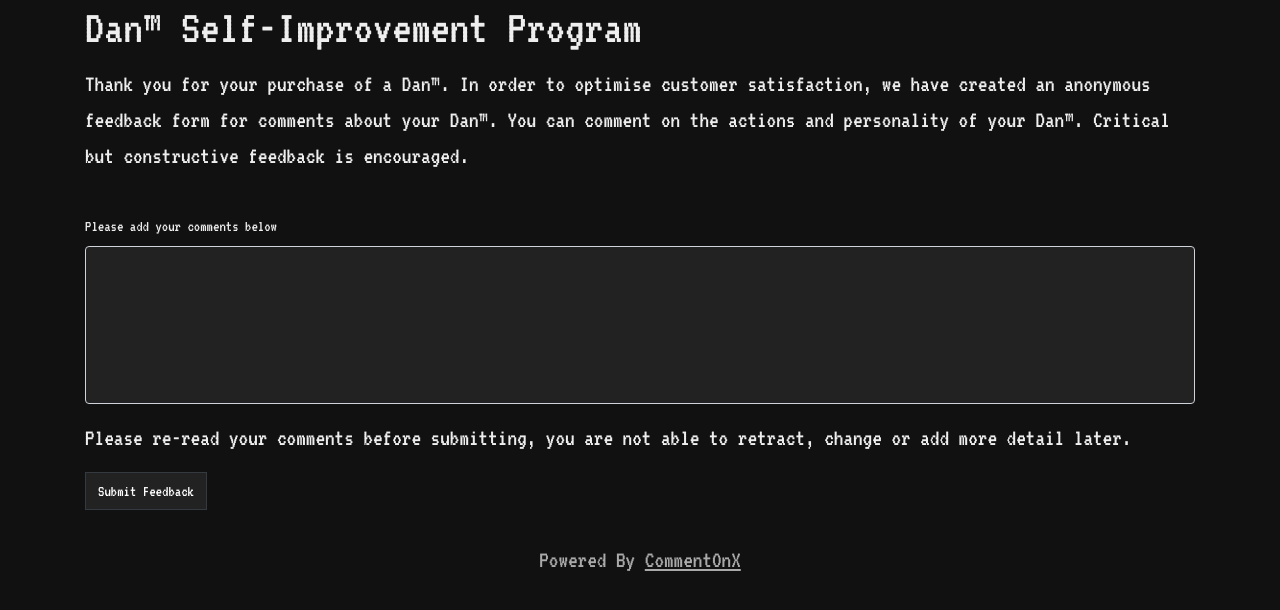
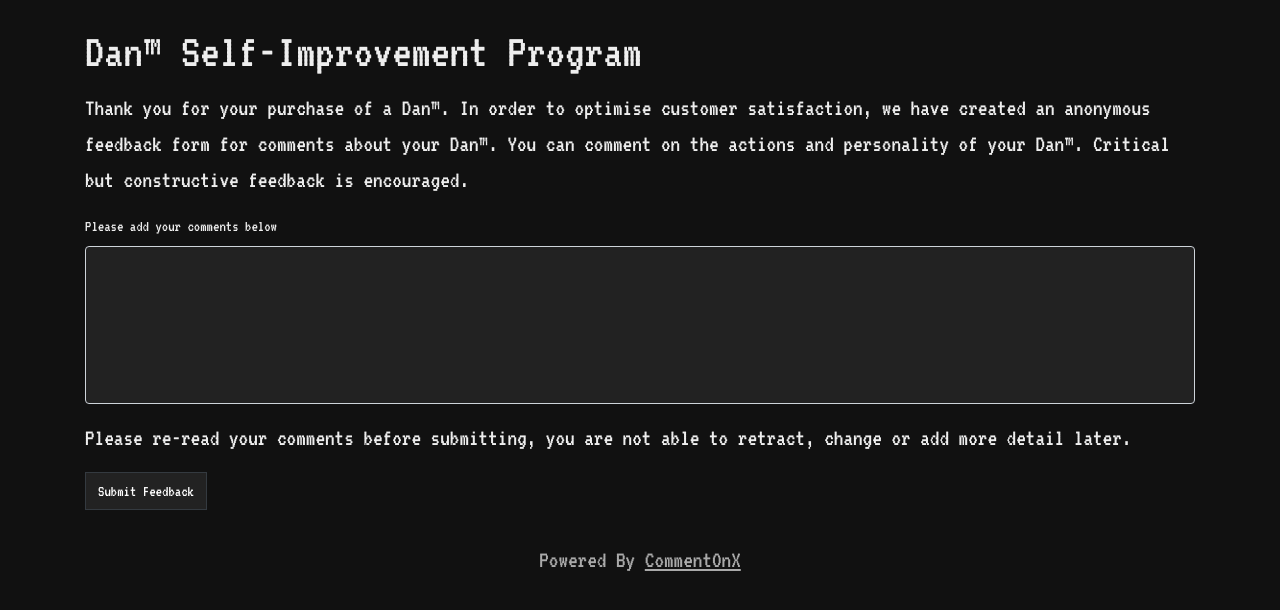
Before and after one commit to trickeydan/commentonx, a Flask app: page / in a window 1280 px wide. Shown: the top 610 px of the page. Run offline with Flask 2, Linux system fonts and the light colour scheme; style sheets or scripts are compiled from the project's sources; some libraries are stand-ins or nearby versions.

Commit message:
Fixed Padding

```diff
--- a/commentonx/assets/style.scss
+++ b/commentonx/assets/style.scss
@@ -15,9 +15,7 @@ body {
 .commentonx {
   font-family: $font;
   color: $colour-text-light;
-  & div {
-    padding-top: 1.5em;
-  }
+  padding-top: 1.5em;
 
   footer {
     margin-top: 2em;
```
